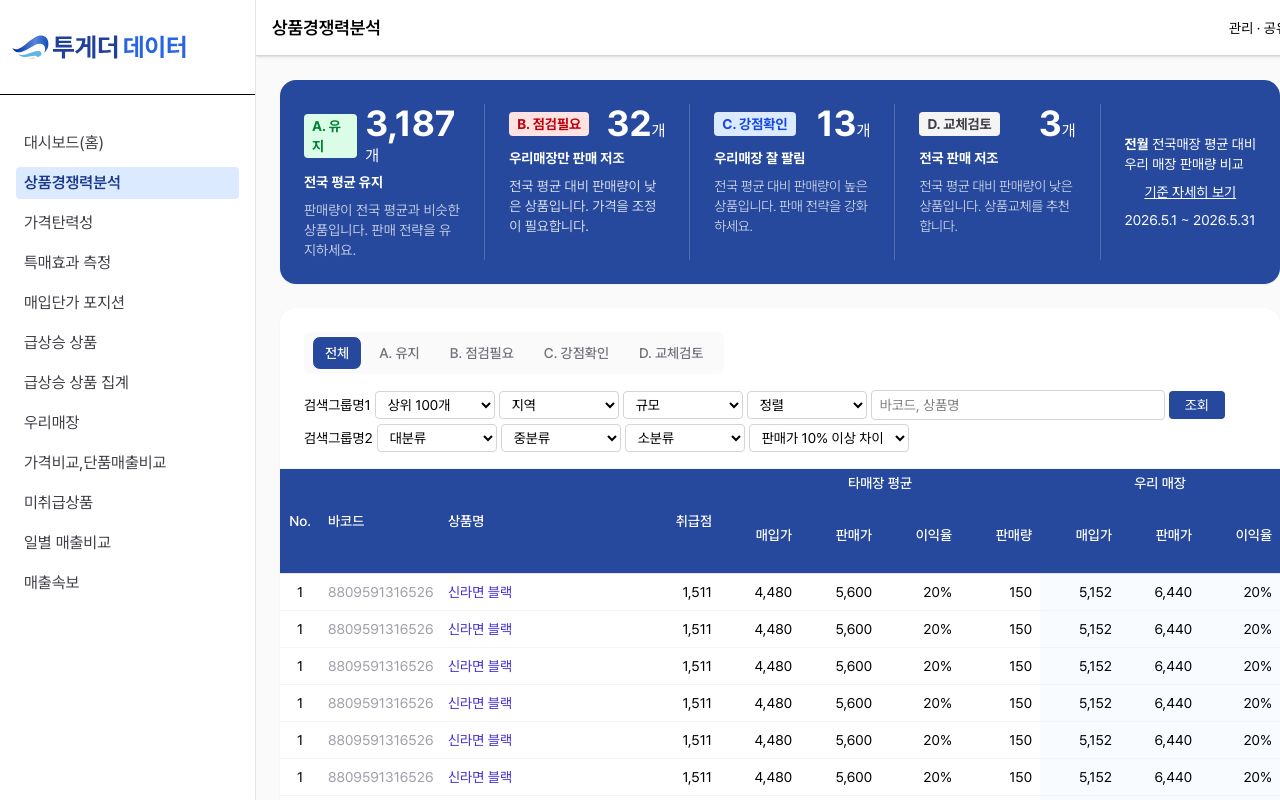
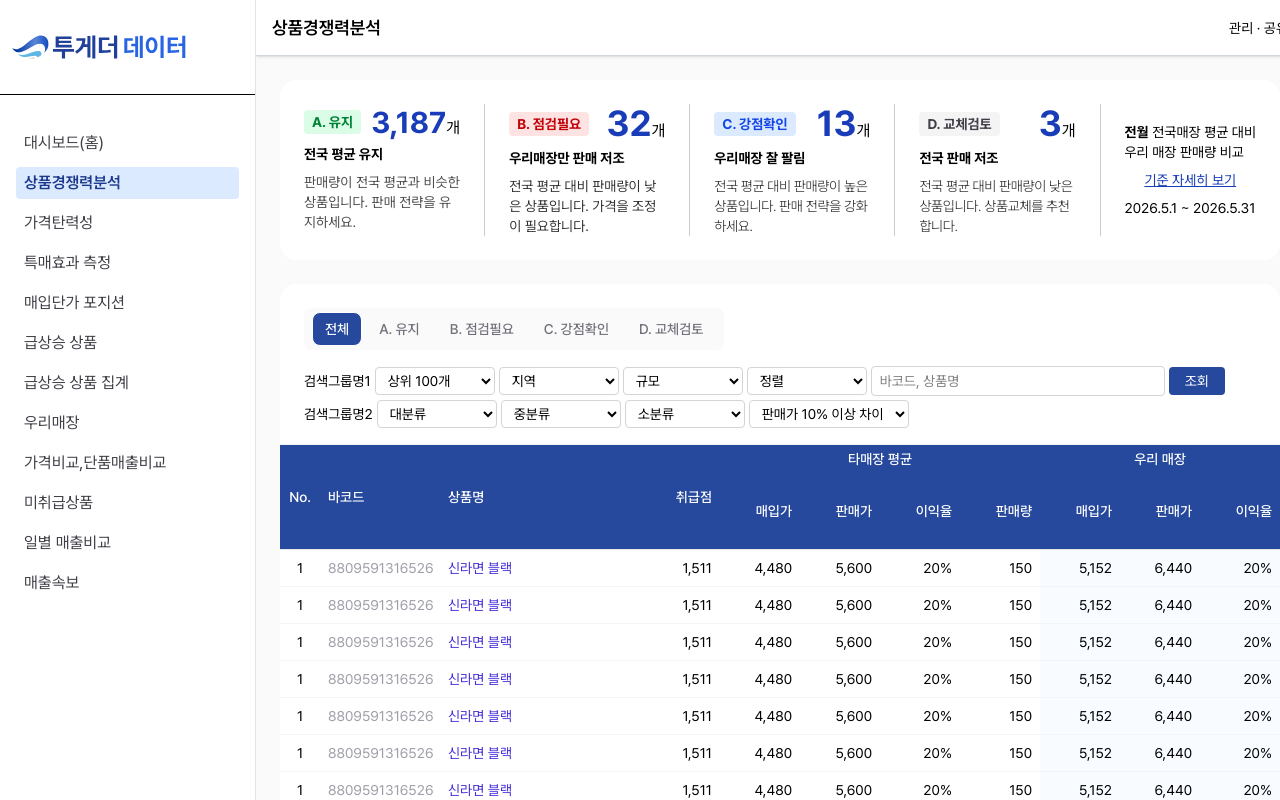
Before and after one commit to evaham/ui_component_nextjs, a Next.js app: page /menu01 in a window 1280 px wide. Shown: the top 800 px of the page. Built offline with nearby package versions, Linux system fonts and the light colour scheme.

Commit message:
초안공유

```diff
--- a/app/menu01/page.js
+++ b/app/menu01/page.js
@@ -19,15 +19,15 @@ export default function Menu01Page() {
   return (
     <div className="flex flex-col flex-1 max-w-7xl justify-center">
       <main className="flex flex-col gap-6">
-        <div className="flex flex-col gap-3 p-6 rounded-2xl bg-[#26499d] text-white shadow-xs">
-          <div className="flex -mx-6 divide-x divide-white/20">
+        <div className="flex flex-col gap-3 p-6 bg-white rounded-2xl">
+          <div className="flex -mx-6 divide-x divide-black/20">
             <div className="flex-1 flex flex-col gap-1 px-6">
               <div className="flex items-center gap-2">
                 <div className="relative mr-auto px-2 py-0.5 rounded bg-green-100 text-sm text-green-700 font-bold">
                   A. 유지
                 </div>
                 <div>
-                  <span className="text-4xl font-bold">3,187</span>개
+                  <span className="text-3xl font-bold text-blue-800">3,187</span>개
                 </div>
               </div>
               <div className="flex flex-col gap-2 text-sm">
@@ -42,7 +42,7 @@ export default function Menu01Page() {
                   B. 점검필요
                 </div>
                 <div>
-                  <span className="text-4xl font-bold">32</span>개
+                  <span className="text-4xl font-bold text-blue-800">32</span>개
                 </div>
               </div>
               <div className="flex flex-col gap-2 text-sm">
@@ -54,7 +54,7 @@ export default function Menu01Page() {
               <div className="flex items-center gap-2">
                 <div className="mr-auto px-2 py-0.5 rounded bg-blue-100 text-sm text-blue-700 font-bold">C. 강점확인</div>
                 <div>
-                  <span className="text-4xl font-bold">13</span>개
+                  <span className="text-4xl font-bold text-blue-800">13</span>개
                 </div>
               </div>
               <div className="flex flex-col gap-2 text-sm">
@@ -66,7 +66,7 @@ export default function Menu01Page() {
               <div className="flex items-center gap-2">
                 <div className="mr-auto px-2 py-0.5 rounded bg-zinc-100 text-sm text-zinc-700 font-bold">D. 교체검토</div>
                 <div>
-                  <span className="text-4xl font-bold">3</span>개
+                  <span className="text-4xl font-bold text-blue-800">3</span>개
                 </div>
               </div>
               <div className="flex flex-col gap-2 text-sm">
@@ -80,12 +80,12 @@ export default function Menu01Page() {
                 <span className="font-bold">전월</span> 전국매장 평균 대비 <br />
                 우리 매장 판매량 비교
               </div>
-              <a href="#" className="mx-auto text-white underline">기준 자세히 보기</a>
+              <a href="#" className="mx-auto text-blue-800 underline">기준 자세히 보기</a>
               <div className="text-sm">2026.5.1 ~ 2026.5.31</div>
             </div>
           </div>
         </div>
-        <div className="flex flex-col gap-4 overflow-x-auto p-6 rounded-2xl bg-white shadow-xs transition-all">
+        <div className="flex flex-col gap-4 p-6 rounded-2xl bg-white transition-all">
           <SearchTab tabs={[
             '전체',
             'A. 유지',
```
